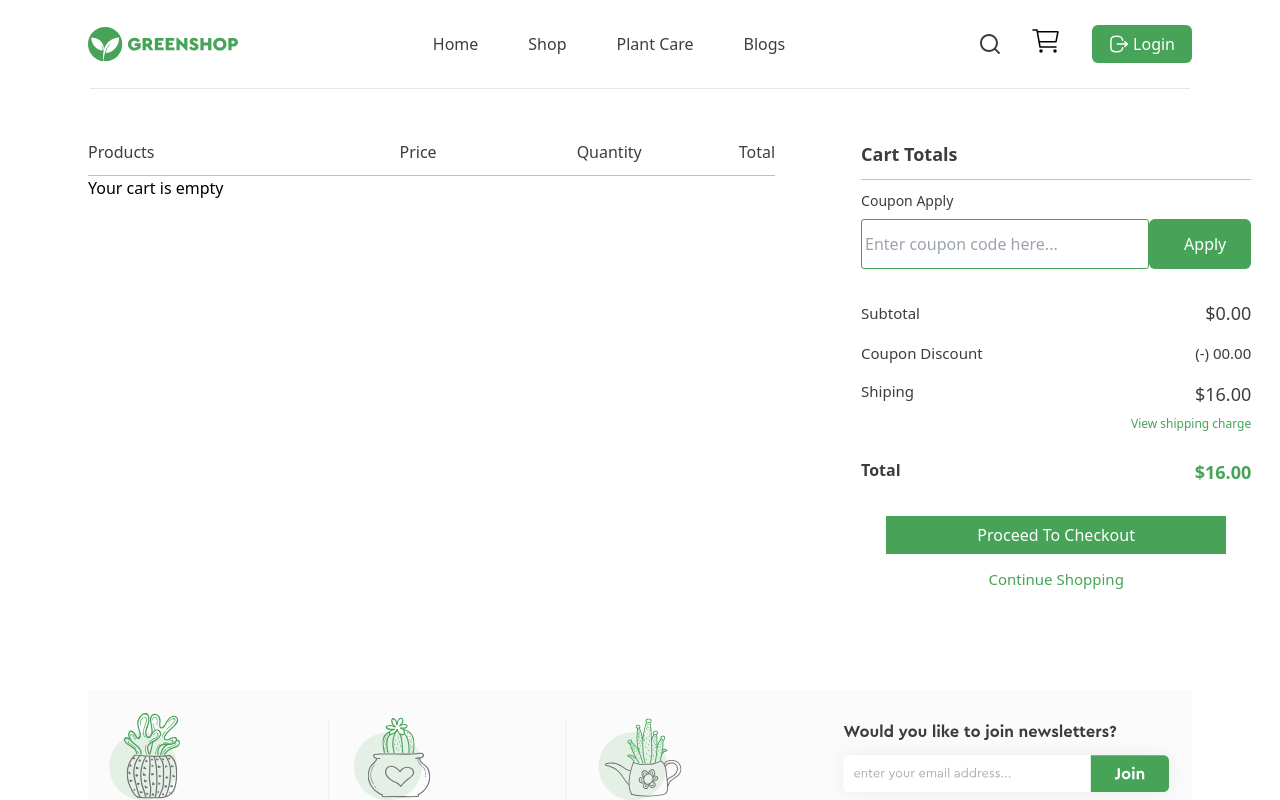
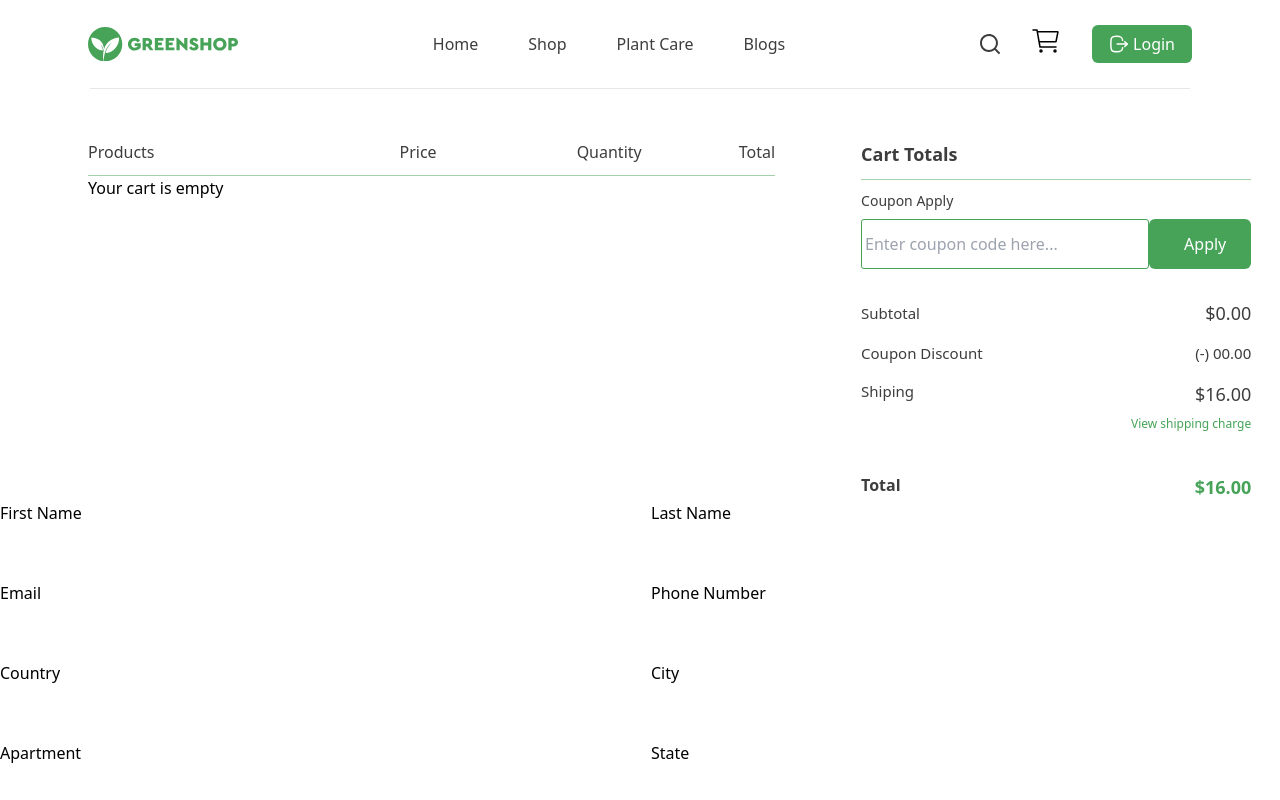
Before and after one commit to irdepla/greenshop, a React (Vite) app: page /cart in a window 1280 px wide. Shown: the top 800 px of the page. Built offline with nearby package versions, Linux system fonts and the light colour scheme.

Commit message:
add: pagination, orders

```diff
--- a/src/components/ModalButton/index.tsx
+++ b/src/components/ModalButton/index.tsx
@@ -1,92 +1,36 @@
-import { useState, useEffect, FormEvent, useRef } from "react";
+import { useState } from "react";
 import MainButton from "../MainButton";
-import { Mutation, useMutation } from "@tanstack/react-query";
-import { createReview } from "../../service/review.service";
-import { toast, ToastContainer } from "react-toastify";
-import { apiClient } from "../../config/api.config";
-import { useParams } from "react-router";
+import { ToastContainer } from "react-toastify";
 
 interface ModalButtonProps {
   buttonText?: string;
   className?: string;
+  icon?: string;
+  children?: React.ReactNode;
+  onSubmit?: (e: React.FormEvent) => void;
 }
 
-const ModalButton: React.FC<ModalButtonProps> = ({ buttonText, className }) => {
+const ModalButton: React.FC<ModalButtonProps> = ({ buttonText, className, icon, children, onSubmit }) => {
   const [open, setOpen] = useState(false);
-  const { id } = useParams<{ id: string }>();
-
-  const name = useRef<any>(null);
-  const stars = useRef<any>(null);
-  const comment = useRef<any>(null);
-
-  //   const mutation = useMutation({
-  //     mutationFn: createReview,
-  //     onSuccess: () => {
-  //         toast.success("Omadli qo'shildi")
-  //     }
-  // })
-
-  async function onSubmit(e: FormEvent) {
-    e.preventDefault();
-    console.log("target is", e.currentTarget);
-    const formData = {
-      reviewerName: name.current.value,
-      stars: parseInt(stars.current.value),
-      comment: comment.current.value,
-      productId: id,
-    };
-    console.log("id__", id, formData);
-
-    try {
-      const res = await apiClient.post(`/reviews`, formData);
-      toast.success("The review has been successfully created.");
-      setOpen(false);
-    } catch (error: any) {
-      console.log("error is ", error?.response?.data?.error);
-      toast.error(error?.response?.data?.error.map((err: any) => err).join(",") || "Xatolik yuz berdi");
-    }
-    console.log("----", e.target);
-  }
 
   return (
     <>
       <ToastContainer />
       <div className="relative">
-        <MainButton
-          className={className}
-          text={buttonText}
-          onClick={() => setOpen(true)}
-        />
+        <MainButton icon={icon} className={className} text={buttonText} onClick={() => setOpen(true)} />
 
         {open && (
           <div
             className="fixed inset-0 flex items-center justify-center bg-black bg-opacity-50"
             onClick={() => setOpen(false)}
           >
-            <div
-              className="bg-white p-6 rounded-lg shadow-lg relative"
-              onClick={(e) => e.stopPropagation()}
-            >
-              <form
-                onSubmit={onSubmit}
-                className="flex flex-col gap-4"
-                action=""
-              >
-                <input ref={name} type="text" placeholder="Enter your name" />
-                <input ref={stars} type="number" placeholder="Enter rating" />
-                <input
-                  ref={comment}
-                  type="text"
-                  placeholder="Type your comment here..."
-                />
-                <button type="submit">Submit</button>
+            <div className="bg-white overflow-y-auto max-h-[80vh] p-6 rounded-lg shadow-lg relative" onClick={(e) => e.stopPropagation()}>
+              <form onSubmit={onSubmit} className="flex flex-col gap-4">
+                {children}
+                {onSubmit && <button className="border border-black" type="submit">Submit</button>}
               </form>
 
-              <MainButton
-                text="Close"
-                onClick={() => setOpen(false)}
-                className="mt-4 bg-red-500"
-              />
+              <MainButton text="Close" onClick={() => setOpen(false)} className="mt-4 bg-red-500" />
             </div>
           </div>
         )}
--- a/src/interfaces/ProductsInteface.ts
+++ b/src/interfaces/ProductsInteface.ts
@@ -16,8 +16,3 @@ export interface ProductResponse {
   products: ProductData[],
   count: number,
 }
-
-interface ProductFilters {
-  category?: string;
-  size?: string;
-}
--- a/src/pages/Cart/index.tsx
+++ b/src/pages/Cart/index.tsx
@@ -1,33 +1,61 @@
+import { useState, FormEvent, useEffect } from "react";
+import { useMutation } from "@tanstack/react-query";
+import { addOrder, OrderData } from "../../service/orders.service";
+import { toast } from "react-toastify";
+import { AxiosError } from "axios";
 import { useSelector } from "react-redux";
-import { RootState } from "../../store/store";
+import { store } from "../../store/store";
+import { ProductData } from "../../interfaces/ProductsInteface";
 import { CartItem } from "../../interfaces/CartInterface";
-import { useEffect, useState } from "react";
+import ModalButton from "../../components/ModalButton";
 import CartProduct from "../../components/CartProduct";
 import MainButton from "../../components/MainButton";
 import { NavLink } from "react-router";
-import ModalButton from "../../components/ModalButton";
 
 const Cart = () => {
+
   const [productsTotal, setProductsTotal] = useState<number>(0);
-  const cart = useSelector((state: RootState) => state.cart);
   const shippingCost = 16;
 
-  console.log("Cart contents:", cart);
-  const [open, setOpen] = useState(false);
-  const handleOpen = () => setOpen(true);
-  const handleClose = () => setOpen(false);
+  const cart = useSelector((store: any) => store.cart)
 
-  const style = {
-    position: "absolute",
-    top: "50%",
-    left: "50%",
-    transform: "translate(-50%, -50%)",
-    width: 400,
-    bgcolor: "background.paper",
-    border: "2px solid #000",
-    boxShadow: 24,
-    p: 4,
-  };
+  const [formData, setFormData] = useState<OrderData>({
+    items: cart.map((item: CartItem) => ({ productId: item.product._id, quantity: item.quantity })),
+    firstName: "",
+    lastName: "",
+    country: "",
+    city: "",
+    apartment: "",
+    state: "",
+    zip: "",
+    email: "",
+    phoneNumber: "",
+    notes: "",
+  });
+
+  const mutation = useMutation({
+    mutationFn: addOrder,
+    onSuccess: (data) => {
+      toast.success("Order successfully placed!");
+      console.log("Order response:", data);
+    },
+    onError: (error: AxiosError) => {
+      toast.error(error.message || "An error occurred. Please try again!");
+    },
+  });
+
+  function handleChange(e: React.ChangeEvent<HTMLInputElement | HTMLSelectElement | HTMLTextAreaElement>) {
+    setFormData((prev) => ({ ...prev, [e.target.name]: e.target.value }));
+  }
+
+  function handleSubmit(e: FormEvent) {
+    e.preventDefault();
+    if (!formData.firstName || !formData.lastName || !formData.email || !formData.city || !formData.state || !formData.zip) {
+      toast.error("Please fill in all required fields!");
+      return;
+    }
+    mutation.mutate(formData);
+  }
 
   useEffect(() => {
     let totalSum = 0;
@@ -110,19 +138,83 @@ const Cart = () => {
             </NavLink>
           </span>
         </p>
-          </div>
+
         <p className="flex justify-between mt-[26px]">
         <span className="font-bold text-base text-text__color">Total</span>
         <span className="font-bold text-lg text-main">
           ${productsTotal + shippingCost}.00
         </span>
       </p>
-          <ModalButton className="mt-[30px] px-[91px] py-3 mx-auto rounded-none" buttonText="Proceed To Checkout" />
-          <NavLink className=" block mt-[14px] text-center mx-auto text-main text-[15px] font-normal" to="/home" >
-          Continue Shopping
-          </NavLink>
+
       </div>
       </div>
+      </div>
+
+<form onSubmit={handleSubmit} className="grid grid-cols-2 gap-[22px]">
+      {/* First Name */}
+      <div className="flex flex-col gap-[10px]">
+        <label>First Name</label>
+        <input type="text" name="firstName" value={formData.firstName} onChange={handleChange} required />
+      </div>
+
+      {/* Last Name */}
+      <div className="flex flex-col gap-[10px]">
+        <label>Last Name</label>
+        <input type="text" name="lastName" value={formData.lastName} onChange={handleChange} required />
+      </div>
+
+      {/* Email */}
+      <div className="flex flex-col gap-[10px]">
+        <label>Email</label>
+        <input type="email" name="email" value={formData.email} onChange={handleChange} required />
+      </div>
+
+      {/* Phone Number */}
+      <div className="flex flex-col gap-[10px]">
+        <label>Phone Number</label>
+        <input type="tel" name="phoneNumber" value={formData.phoneNumber} onChange={handleChange} required />
+      </div>
+
+      {/* Country */}
+      <div className="flex flex-col gap-[10px]">
+        <label>Country</label>
+        <input type="text" name="country" value={formData.country} onChange={handleChange} />
+      </div>
+
+      {/* City */}
+      <div className="flex flex-col gap-[10px]">
+        <label>City</label>
+        <input type="text" name="city" value={formData.city} onChange={handleChange} required />
+      </div>
+
+      {/* Apartment */}
+      <div className="flex flex-col gap-[10px]">
+        <label>Apartment</label>
+        <input type="text" name="apartment" value={formData.apartment} onChange={handleChange} />
+      </div>
+
+      {/* State */}
+      <div className="flex flex-col gap-[10px]">
+        <label>State</label>
+        <input type="text" name="state" value={formData.state} onChange={handleChange} required />
+      </div>
+
+      {/* Zip Code */}
+      <div className="flex flex-col gap-[10px]">
+        <label>Zip Code</label>
+        <input type="text" name="zip" value={formData.zip} onChange={handleChange} required />
+      </div>
+
+      {/* Notes */}
+      <div className="flex flex-col gap-[10px]">
+        <label>Notes</label>
+        <textarea name="notes" value={formData.notes} onChange={handleChange}></textarea>
+      </div>
+
+      {/* Submit Button */}
+      <button type="submit" className="btn btn-primary">Place Order</button>
+    </form>
+
     </>
   );
 };
--- a/src/pages/Home/index.tsx
+++ b/src/pages/Home/index.tsx
@@ -24,7 +24,7 @@ const Home = () => {
 
   const query = useQuery({
     queryKey: ["product", searchParams.toString()],
-    queryFn: () => getProducts(searchParams, page),
+    queryFn: () => getProducts(searchParams),
   });
 
 
--- a/src/pages/ProductDetails/index.tsx
+++ b/src/pages/ProductDetails/index.tsx
@@ -1,12 +1,13 @@
-import { useMutation, useQuery } from "@tanstack/react-query";
-import { data, useParams } from "react-router";
-import { getProductById, getProducts } from "../../service/products.service";
+import { useQuery } from "@tanstack/react-query";
+import { useParams } from "react-router";
+import { getProductById } from "../../service/products.service";
 import { ProductData } from "../../interfaces/ProductsInteface";
 import MainButton from "../../components/MainButton";
 import HeartIcon from "../../assets/icons/green-heart-icon.svg"
-import { styled } from "@mui/material";
 import ModalButton from "../../components/ModalButton";
-import { createReview } from "../../service/review.service";
+import { useRef } from "react";
+import { apiClient } from "../../config/api.config";
+import { toast } from "react-toastify";
 
 const ProductDetails = () => {
 
@@ -20,7 +21,27 @@ const ProductDetails = () => {
         queryFn: () => getProductById(id as string ),
     })
 
+    async function onSubmit(e: React.FormEvent) {
+        e.preventDefault();
+        const formData = {
+          reviewerName: name.current.value,
+          stars: parseInt(stars.current.value),
+          comment: comment.current.value,
+          productId: id,
+        };
 
+        try {
+          await apiClient.post(`/reviews`, formData);
+          toast.success("Review added successfully!");
+        } catch (error: any) {
+          toast.error(error?.response?.data?.error?.join(",") || "Error occurred");
+        }
+      }
+
+
+    const name = useRef<any>(null);
+  const stars = useRef<any>(null);
+  const comment = useRef<any>(null)
 
 
     if (isLoading) return <p>Loading...</p>;
@@ -96,7 +117,15 @@ const ProductDetails = () => {
                     <span className="active:border-b active:border-main text-main font-bold text-[17px]">Product Description</span>
                     <span className="ml-[30px] text-text__color">Reviews (19)</span>
                 </div>
-                <ModalButton buttonText="Add review" />
+                <ModalButton onSubmit={onSubmit} buttonText="Add review" >
+                <input ref={name} type="text" placeholder="Enter your name" />
+                <input ref={stars} type="number" placeholder="Enter rating" />
+                <input
+                  ref={comment}
+                  type="text"
+                  placeholder="Type your comment here..."
+                />
+                </ModalButton>
                 <div className="mt-[18px] text-secondary__text__color">
                     <p>{product?.description}</p>
                 </div>
--- a/src/service/products.service.ts
+++ b/src/service/products.service.ts
@@ -5,13 +5,12 @@ import { ProductData } from "../interfaces/ProductsInteface";
 
 
 
-export async function getProducts(searchParams: URLSearchParams, page: number)  {
+export async function getProducts(searchParams: URLSearchParams)  {
 
     const {data} = await apiClient.get("/products",
         {
             params: {
                ...Object.fromEntries(searchParams),
-               page,
                limit: 9
             }
         }
```
Also changed, not shown: src/components/CartProduct/index.tsx (+10 -7 lines), src/components/Pagination/index.tsx (+25 -49 lines), src/interfaces/OrdersInterface.ts (added, +18 -0 lines), src/service/orders.service.ts (added, +21 -0 lines), src/assets/icons/right-arrow-icon.svg (added). Lines whose indentation alone changed are shown as unchanged.
